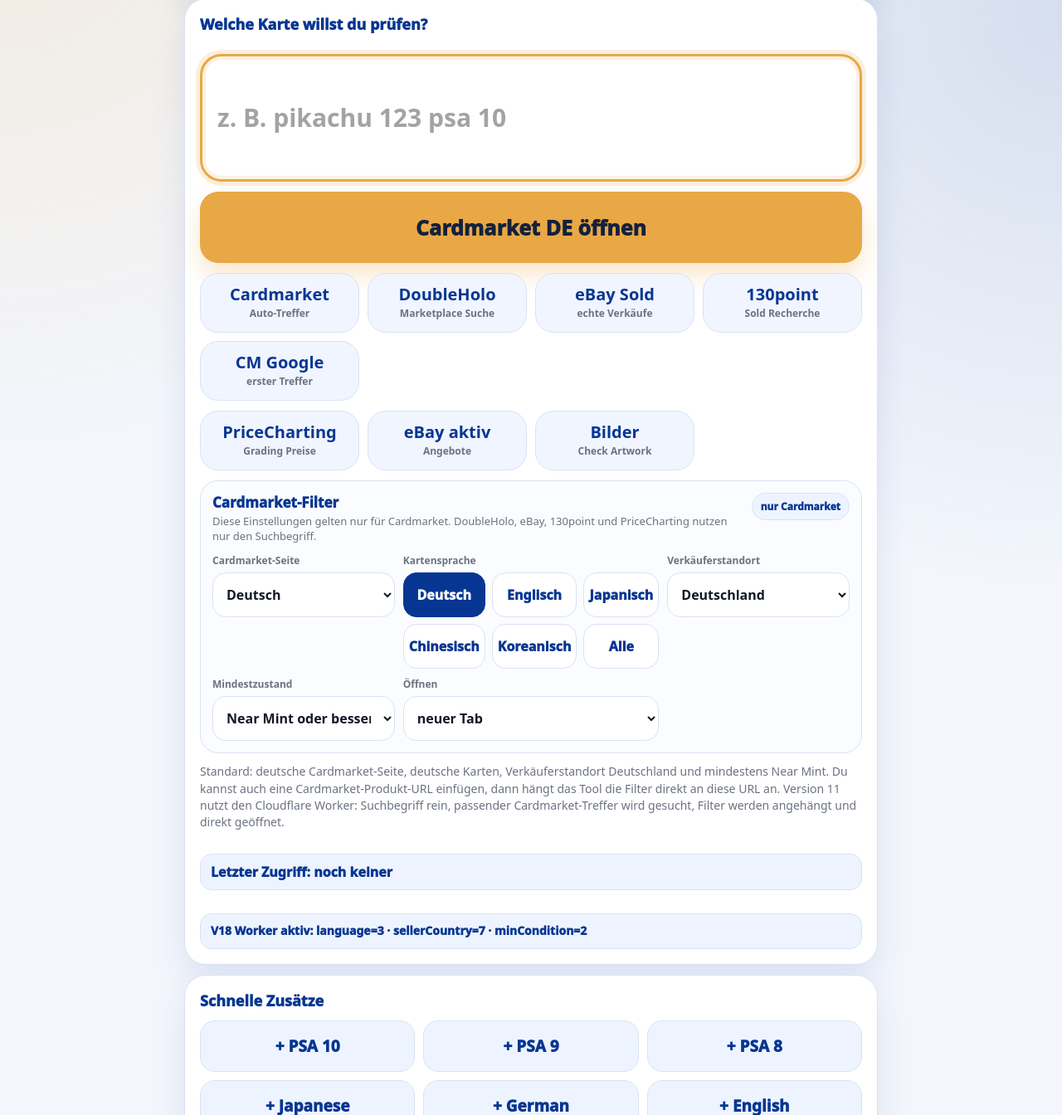
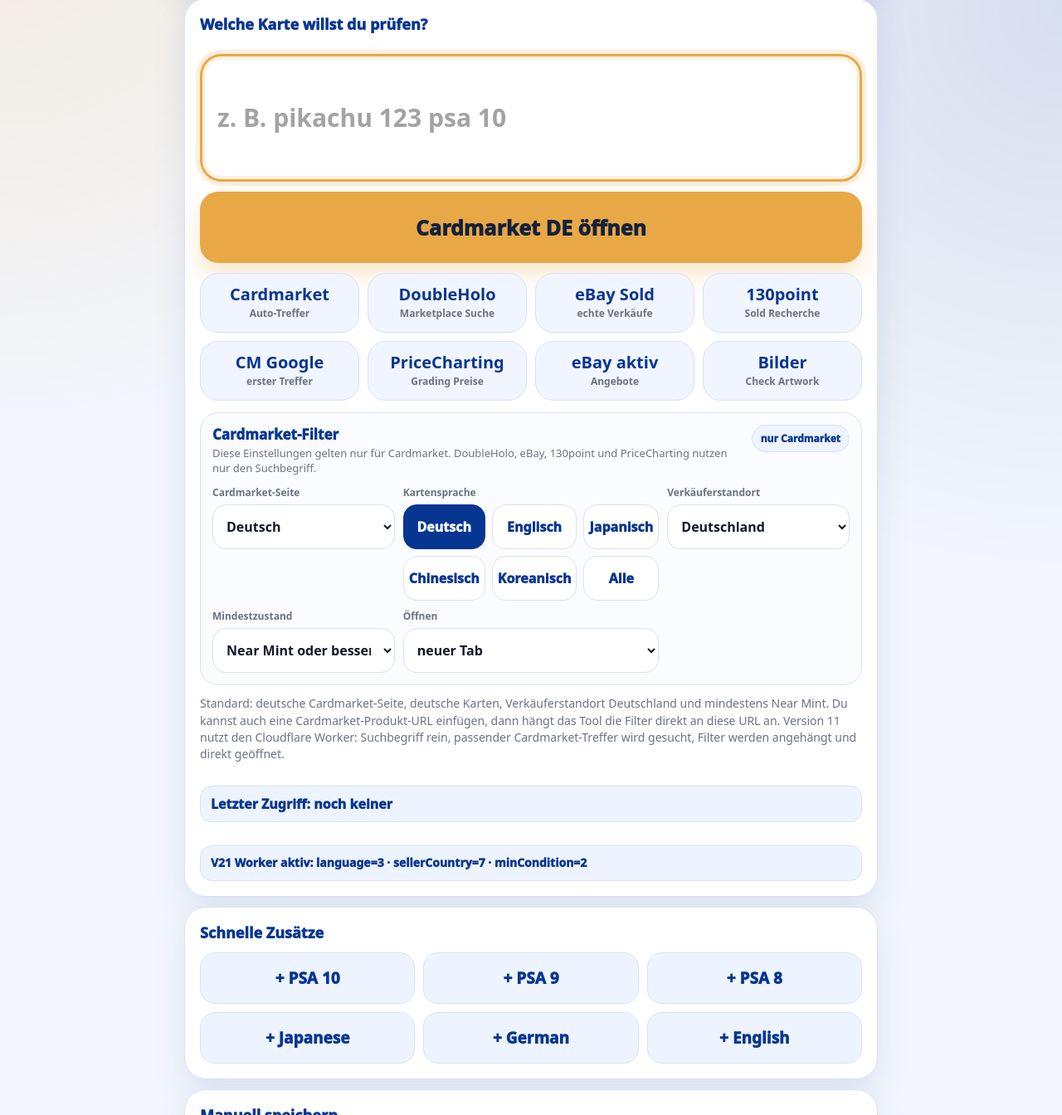
Before and after one commit to Chief-Baliman/kartenwert, a plain HTML site: page index.html in a window 1280 px wide. Shown: the part 150-1494 px from the top of the page at 83% size. Drawn offline with Linux system fonts and the light colour scheme.

Commit message:
Add files via upload

```diff
--- a/index.html
+++ b/index.html
@@ -3,8 +3,8 @@
 <head>
 <meta charset="utf-8">
 <meta name="viewport" content="width=device-width, initial-scale=1, viewport-fit=cover">
-<title>ChiefCards Kartenwert Schnellcheck v18</title>
-<!-- ChiefCards Kartenwert Schnellcheck v18 -->
+<title>ChiefCards Kartenwert Schnellcheck v21</title>
+<!-- ChiefCards Kartenwert Schnellcheck v21 -->
 <style>
 :root{--blue:#063692;--blue2:#041f5e;--gold:#e9a846;--bg:#f3f6fc;--card:#fff;--text:#111827;--muted:#6b7280;--border:#d9e2f3;--soft:#eef4ff}
 *{box-sizing:border-box}html,body{margin:0;background:var(--bg);color:var(--text);font-family:system-ui,-apple-system,BlinkMacSystemFont,"Segoe UI",sans-serif}
@@ -18,7 +18,7 @@
 .search-input::placeholder{color:#a3a3a3;font-weight:850}.search-input:focus{outline:none;border-color:var(--gold);box-shadow:0 0 0 5px rgba(233,168,70,.18),inset 0 0 0 4px rgba(233,168,70,.16)}
 .primary-btn,.secondary-btn,.mini-btn,.chip{border:0;cursor:pointer;font-weight:1000;transition:transform .04s ease}.primary-btn:active,.secondary-btn:active,.mini-btn:active,.chip:active{transform:scale(.99)}
 .primary-btn{width:100%;min-height:86px;padding:18px 20px;background:var(--gold);color:#13213d;border-radius:22px;font-size:25px;box-shadow:0 14px 28px rgba(233,168,70,.28)}.primary-btn.loading,.secondary-btn.loading{opacity:.72;pointer-events:none}
-.source-grid{display:grid;grid-template-columns:repeat(4,1fr);gap:10px}.secondary-btn{min-height:72px;padding:14px 16px;background:#f1f5ff;color:var(--blue);border:1px solid var(--border);border-radius:22px;font-size:19px}
+.source-grid{display:grid;grid-template-columns:repeat(4,minmax(0,1fr));gap:10px;margin-bottom:2px}.secondary-btn{min-height:72px;padding:14px 16px;background:#f1f5ff;color:var(--blue);border:1px solid var(--border);border-radius:22px;font-size:19px}
 .secondary-btn strong{display:block;font-size:20px;line-height:1.1}.secondary-btn span{display:block;margin-top:3px;font-size:12px;color:var(--muted);font-weight:800}
 .option-grid{display:grid;grid-template-columns:1fr 1fr 1fr;gap:10px}.cm-settings{border:1px solid var(--border);border-radius:22px;background:#fbfcff;padding:14px;display:grid;gap:12px}.cm-settings-head{display:flex;align-items:flex-start;justify-content:space-between;gap:10px}.cm-settings-title{margin:0;color:var(--blue);font-size:17px;font-weight:1000}.cm-settings-note{margin:3px 0 0;color:var(--muted);font-size:13px;line-height:1.35}.cm-badge{display:inline-flex;align-items:center;white-space:nowrap;border-radius:999px;background:#eef4ff;color:var(--blue);border:1px solid var(--border);padding:7px 10px;font-size:12px;font-weight:1000}.field{display:flex;flex-direction:column;gap:6px}.field label{font-size:12px;color:var(--muted);font-weight:900}
 .field select{min-height:54px;padding:10px 12px;border:1px solid var(--border);border-radius:16px;background:#fff;color:var(--text);font-size:16px;font-weight:800;width:100%}
@@ -33,8 +33,15 @@
 .sticky-bar{position:sticky;bottom:calc(env(safe-area-inset-bottom) + 10px);display:grid;gap:8px;padding-top:6px;margin-top:auto;z-index:5;opacity:0;transform:translateY(18px);pointer-events:none;transition:opacity .18s ease,transform .18s ease}.sticky-bar.visible{opacity:1;transform:translateY(0);pointer-events:auto}.sticky-shell{background:rgba(243,246,252,.92);border:1px solid rgba(217,226,243,.9);box-shadow:0 10px 28px rgba(17,24,39,.08);backdrop-filter:blur(10px);border-radius:26px;padding:10px;display:grid;gap:8px}
 .sticky-main{min-height:84px;font-size:24px}.sticky-sub{display:grid;grid-template-columns:1fr 1fr 1fr;gap:8px}.mini-btn{min-height:58px;background:#f1f5ff;color:var(--blue);border:1px solid var(--border);border-radius:18px;font-size:17px;padding:12px}
 .toast{position:fixed;left:50%;transform:translateX(-50%) translateY(10px);bottom:calc(env(safe-area-inset-bottom) + 112px);background:#111827;color:#fff;padding:11px 14px;border-radius:999px;font-size:14px;opacity:0;pointer-events:none;transition:.18s;z-index:20;white-space:nowrap}.toast.show{opacity:1;transform:translateX(-50%) translateY(0)}
-.hidden{display:none!important}@media(max-width:430px){.search-input{min-height:190px;font-size:36px}.primary-btn{min-height:90px;font-size:26px}.secondary-btn{min-height:76px}.chip{min-height:68px;font-size:20px}.option-grid{grid-template-columns:1fr}.source-grid{grid-template-columns:1fr 1fr}}
-@media(min-width:760px){.app{padding-top:22px}.card{padding:18px}.search-input{min-height:154px;font-size:30px}.chips-grid{grid-template-columns:repeat(3,1fr)}.recent-list{grid-template-columns:1fr 1fr}.source-grid{grid-template-columns:repeat(4,1fr)}}
+.hidden{display:none!important}@media(max-width:430px){.search-input{min-height:190px;font-size:36px}.primary-btn{min-height:90px;font-size:26px}.secondary-btn{min-height:76px}.chip{min-height:68px;font-size:20px}.option-grid{grid-template-columns:1fr}.source-grid{display:grid;grid-template-columns:repeat(4,minmax(0,1fr));gap:10px;margin-bottom:2px}}
+@media(min-width:760px){.app{padding-top:22px}.card{padding:18px}.search-input{min-height:154px;font-size:30px}.chips-grid{grid-template-columns:repeat(3,1fr)}.recent-list{grid-template-columns:1fr 1fr}.source-grid{display:grid;grid-template-columns:repeat(4,minmax(0,1fr));gap:10px;margin-bottom:2px}}
+
+/* v21 fixed platform button layout */
+.source-grid{display:grid;grid-template-columns:repeat(4,minmax(0,1fr));gap:10px;margin-bottom:2px}
+@media(max-width:700px){
+  .source-grid{grid-template-columns:repeat(2,minmax(0,1fr))}
+}
+
 </style>
 </head>
 <body>
@@ -51,10 +58,7 @@
 <button class="secondary-btn" type="button" data-source="ebaySold"><strong>eBay Sold</strong><span>echte Verkäufe</span></button>
 <button class="secondary-btn" type="button" data-source="130point"><strong>130point</strong><span>Sold Recherche</span></button>
 <button class="secondary-btn" type="button" data-source="googleCardmarket"><strong>CM Google</strong><span>erster Treffer</span></button>
-</div>
-<div class="source-grid">
 <button class="secondary-btn" type="button" data-source="pricecharting"><strong>PriceCharting</strong><span>Grading Preise</span></button>
-
 <button class="secondary-btn" type="button" data-source="ebayActive"><strong>eBay aktiv</strong><span>Angebote</span></button>
 <button class="secondary-btn" type="button" data-source="googleImages"><strong>Bilder</strong><span>Check Artwork</span></button>
 </div>
@@ -107,7 +111,7 @@
 function enc(v){return encodeURIComponent(v)}
 function cmBase(){return cmLangSelect.value==="de"?"https://www.cardmarket.com/de/Pokemon":"https://www.cardmarket.com/en/Pokemon"}
 function getSelectedCardLanguage(){const active=languageButtons ? languageButtons.querySelector("button.active") : null;if(!active)return "3";const txt=(active.textContent||"").trim().toLowerCase();if(txt==="englisch")return "1";if(txt==="deutsch")return "3";if(txt==="japanisch")return "7";if(txt==="chinesisch")return "11";if(txt==="koreanisch")return "10";if(txt==="alle")return "";return String(active.getAttribute("data-lang")||"3")}
-function updatePreview(){const p=document.getElementById("cmPreview");if(!p)return;const language=getSelectedCardLanguage()||"alle";const country=sellerCountrySelect.value||"alle";const condition=minConditionSelect.value||"alle";p.textContent="V18 Worker aktiv: language="+language+" · sellerCountry="+country+" · minCondition="+condition}
+function updatePreview(){const p=document.getElementById("cmPreview");if(!p)return;const language=getSelectedCardLanguage()||"alle";const country=sellerCountrySelect.value||"alle";const condition=minConditionSelect.value||"alle";p.textContent="V21 Worker aktiv: language="+language+" · sellerCountry="+country+" · minCondition="+condition}
 function cmFilterParams(){const parts=["searchString="+enc(cleanQuery())];const language=getSelectedCardLanguage();if(sellerCountrySelect.value)parts.push("sellerCountry="+enc(sellerCountrySelect.value));if(language)parts.push("language="+enc(language));if(minConditionSelect.value)parts.push("minCondition="+enc(minConditionSelect.value));return parts.join("&")}
 function appendCmFiltersToUrl(url){try{const u=new URL(url);const language=getSelectedCardLanguage();if(language)u.searchParams.set("language",language);if(sellerCountrySelect.value)u.searchParams.set("sellerCountry",sellerCountrySelect.value);if(minConditionSelect.value)u.searchParams.set("minCondition",minConditionSelect.value);return u.toString()}catch(error){return url}}
 function getFilteredProductUrl(){const raw=(productUrlInput&&productUrlInput.value?productUrlInput.value.trim():"")||cleanQuery();if(!/^https?:\/\/(www\.)?cardmarket\.com\//i.test(raw))return "";return appendCmFiltersToUrl(raw)}
```
